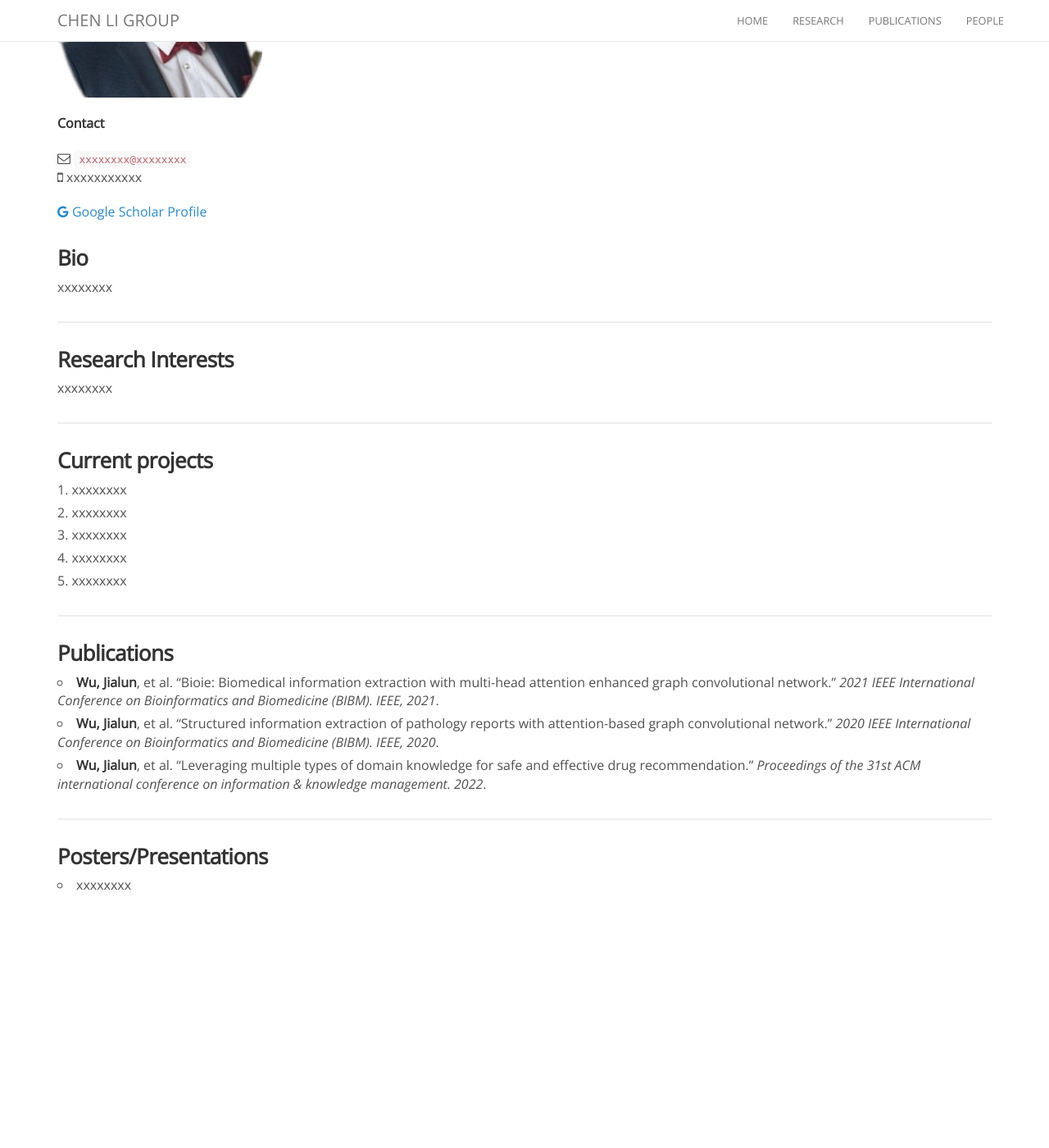
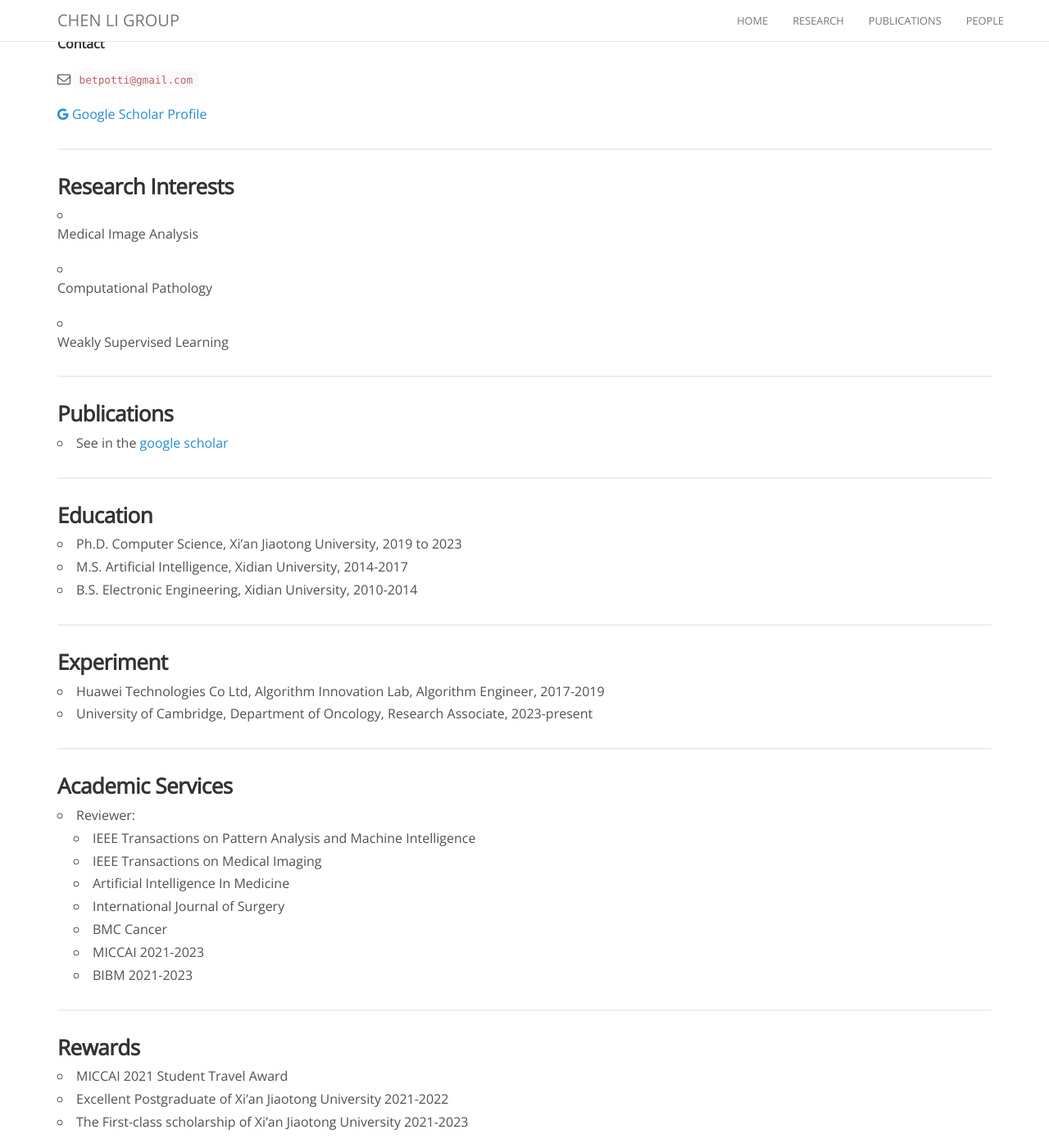
Before and after one commit to chenligroup/chenligroup.github.io, a Jekyll site: the page built from _people/Zeyu_Gao.md, in a window 1280 px wide and 1400 px high, scrolled down 345 px. Shown: the whole window at 82% size. Built offline with Jekyll 4.4.1, drawn with Linux system fonts in a browser that asks for light colours; nearby versions of some CDN libraries; comment, search, counter and statistics services are not loaded; before the commit the page ends 1456 px from its top, so only the background shows below that; grey boxes are pictures that could not be loaded.

Commit message:
change pic size

```diff
--- a/_people/Zeyu_Gao.md
+++ b/_people/Zeyu_Gao.md
@@ -1,49 +1,63 @@
 ---
-name: Jialun Wu
-position: alumni
-avatar: Zeyu_Gao.jpg
-joined: 2017
+name: Zeyu_Gao
+position: alumni # prof|ap|postdoc|phd|grad|alumni
+avatar: Zeyu_Gao.png
+joined: 2019
 ---
 
-<img width="250" src="{{site.baseurl}}/images/people/{{page.avatar}}" data-action="zoom">
+<img width="300" src="{{site.baseurl}}/images/people/{{page.avatar}}" data-action="zoom">
 
 **Contact**
 
-<i class="fa fa-envelope-o"></i> `xxxxxxxx@xxxxxxxx`<br>
-<i class="fa fa-mobile"></i> xxxxxxxxxxx
+<i class="fa fa-envelope-o"></i> `betpotti@gmail.com`<br>
 
-[<i class="fa fa-google"></i> Google Scholar Profile](https://scholar.google.com/citations?user=bZOcwEYAAAAJ&hl=en)
-
-### Bio
-
-xxxxxxxx
+[<i class="fa fa-google"></i> Google Scholar Profile](https://scholar.google.com/citations?user=CeP6dkcAAAAJ&hl=zh-CN)
 
 <hr>
 
 ### Research Interests
 
-xxxxxxxx
+- Medical Image Analysis
 
-<hr>
+- Computational Pathology
 
-### Current projects
-
-1. xxxxxxxx
-2. xxxxxxxx
-3. xxxxxxxx
-4. xxxxxxxx
-5. xxxxxxxx
+- Weakly Supervised Learning
 
 <hr>
 
 ### Publications
-- **Wu, Jialun**, et al. "Bioie: Biomedical information extraction with multi-head attention enhanced graph convolutional network." _2021 IEEE International Conference on Bioinformatics and Biomedicine (BIBM). IEEE, 2021_.
-- **Wu, Jialun**, et al. "Structured information extraction of pathology reports with attention-based graph convolutional network." _2020 IEEE International Conference on Bioinformatics and Biomedicine (BIBM). IEEE, 2020_.
-- **Wu, Jialun**, et al. "Leveraging multiple types of domain knowledge for safe and effective drug recommendation." _Proceedings of the 31st ACM international conference on information & knowledge management. 2022_.
-
+- See in the [google scholar](https://scholar.google.com/citations?user=CeP6dkcAAAAJ&hl=zh-CN)
 
 <hr>
 
-### Posters/Presentations
+### Education
 
-- xxxxxxxx
+- Ph.D. Computer Science, Xi’an Jiaotong University, 2019 to 2023
+- M.S. Artificial Intelligence, Xidian University, 2014-2017
+- B.S. Electronic Engineering, Xidian University, 2010-2014
+
+<hr>
+
+### Experiment
+- Huawei Technologies Co Ltd, Algorithm Innovation Lab, Algorithm Engineer, 2017-2019
+- University of Cambridge, Department of Oncology, Research Associate, 2023-present
+
+<hr>
+
+### Academic Services
+
+- Reviewer:
+  - IEEE Transactions on Pattern Analysis and Machine Intelligence
+  - IEEE Transactions on Medical Imaging
+  - Artificial Intelligence In Medicine
+  - International Journal of Surgery
+  - BMC Cancer
+  - MICCAI 2021-2023
+  - BIBM 2021-2023
+
+<hr>
+
+### Rewards
+- MICCAI 2021 Student Travel Award
+- Excellent Postgraduate of Xi’an Jiaotong University 2021-2022
+- The First-class scholarship of Xi’an Jiaotong University 2021-2023
```
Also changed, not shown: _people/Jialun_Wu.md (+1 -1 lines), _people/Peiliang_Lou.md (+1 -1 lines), _people/Weiheng_Su.md (+1 -1 lines), _people/Yige_Wang.md (+1 -1 lines).
